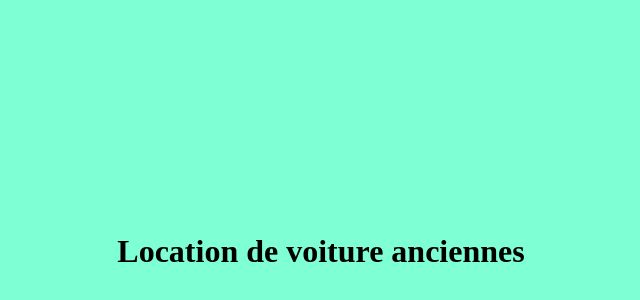
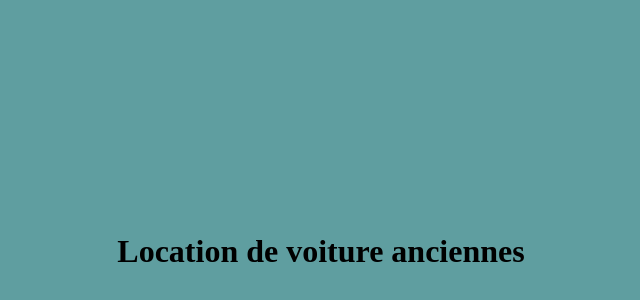
Before and after one commit to RobsonMbola/Projet, a plain HTML site: page index.html in a window 1280 px wide. Shown: the part 52-352 px from the top of the page, without its empty margins (319-959 px from the left). Drawn offline with Linux system fonts and the light colour scheme.

Commit message:
Changement de la couleur du fond

```diff
--- a/index.html
+++ b/index.html
@@ -6,7 +6,7 @@
     <meta name="viewport" content="width=device-width, initial-scale=1.0">
     <title>Document</title>
 </head>
-<body style="background-color:aquamarine;padding-top: 20%;padding-bottom: 20%;text-align: center;">
+<body style="background-color:cadetblue;padding-top: 20%;padding-bottom: 20%;text-align: center;">
     <h1>Location de voiture anciennes</h1>
 </body>
 </html>
```
